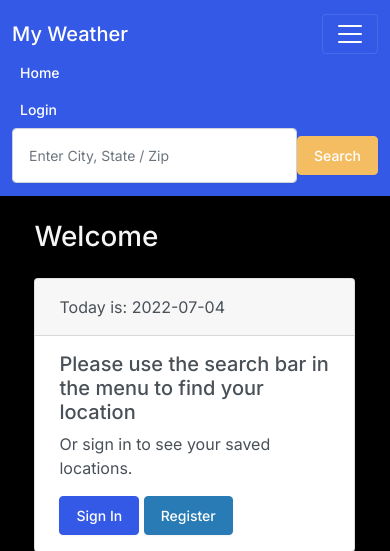
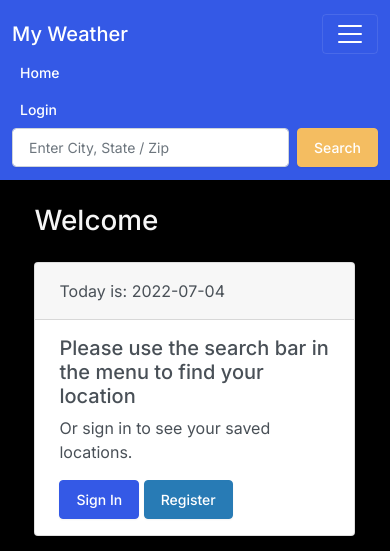
Before and after one commit to SammyG1996/my_weather, a Flask app: page / in a window 390 px wide, after a click that opens the changed part. Shown: the top 551 px of the page. Run offline with Flask 2, Linux system fonts and the light colour scheme; some libraries are stand-ins or nearby versions.

Commit message:
updated mobile ux

```diff
--- a/templates/base.html
+++ b/templates/base.html
@@ -49,9 +49,10 @@
 
 
         </ul>
-        <form class="d-flex"action='/search' method="post">
-          <input class="form-control me-sm-2" id='address' name='address' type="text" placeholder="Enter City, State / Zip">
-          <button class="btn btn-warning my-2 my-sm-0" type="submit">Search</button>
+
+        <form class="d-flex" role="search" class="d-flex"action='/search' method="post">
+          <input class="form-control me-2" id='address' name='address' type="text" placeholder="Enter City, State / Zip">
+          <button class="btn btn-warning" type="submit">Search</button>
         </form>
       </div>
     </div>
--- a/templates/login.html
+++ b/templates/login.html
@@ -25,7 +25,7 @@
 
       {% endfor %}
       <button type="submit" class="btn btn-primary">Login</button>
-      <a href="/register" class="btn btn-info">Register an Account</a>
+      <a href="/register" class="btn btn-info">Register</a>
     </form>
   </div>
 </div>
```
Also changed, not shown: static/style.css (line endings or trailing spaces).
